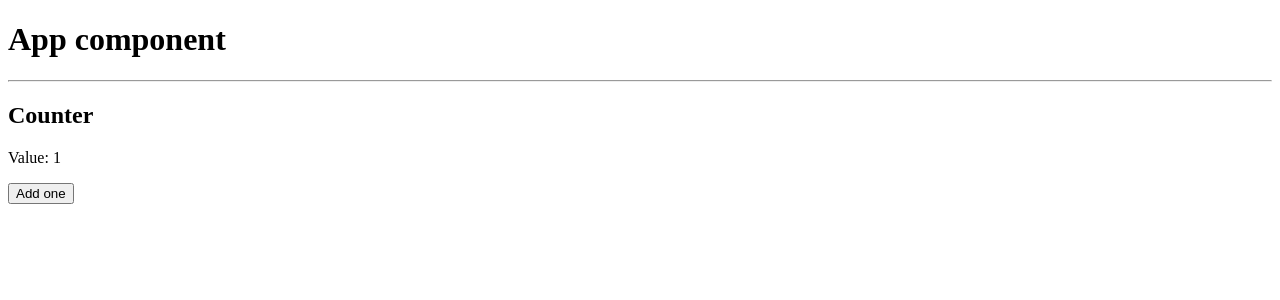
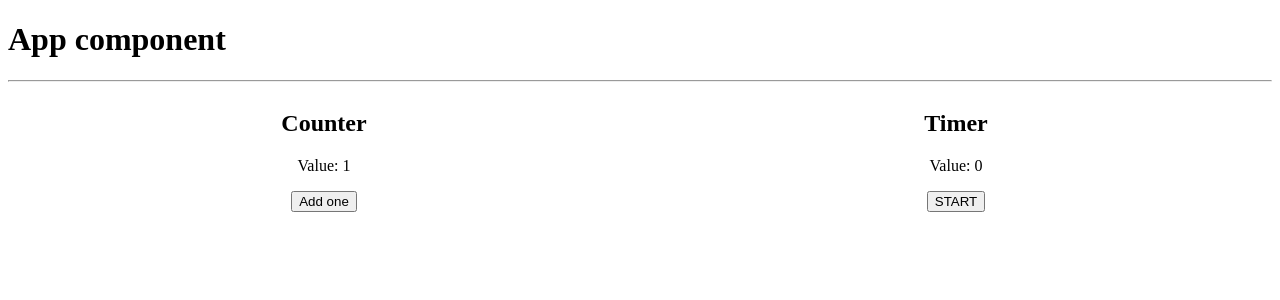
Before and after one commit to Dahc36/react-tutorial, a React (Create React App) app: page / in a window 1280 px wide. Shown: the top 300 px of the page. Built offline with nearby package versions, Linux system fonts and the light colour scheme.

Commit message:
ADD: Timer

```diff
--- a/src/App.js
+++ b/src/App.js
@@ -1,6 +1,7 @@
 import React, { Fragment } from 'react';
 
 import Counter from 'components/Counter/containers/Counter';
+import Timer from 'components/Counter/containers/Timer';
 
 const App = function() {
   return (
@@ -8,6 +9,7 @@ const App = function() {
       <h1>App component</h1>
       <hr />
       <Counter />
+      <Timer />
     </Fragment>
   );
 };
--- a/src/components/Counter/containers/Counter.js
+++ b/src/components/Counter/containers/Counter.js
@@ -16,10 +16,10 @@ class ContainerCounter extends Component {
   render() {
     return (
       <PresentationCounter
+        clickLabel="Add one"
+        label="Counter"
+        onClick={this.handleClick}
         value={this.state.value}
-        label="Counter"
-        clickLabel="Add one"
-        onClick={this.handleClick}
       />
     );
   }
--- /dev/null
+++ b/src/components/Counter/containers/Timer.js
@@ -0,0 +1,44 @@
+import React, { Component } from 'react';
+
+import PresentationCounter from 'components/Counter';
+
+class ContainerTimer extends Component {
+  state = {
+    timeout: null,
+    timerStarted: false,
+    value: 0,
+  }
+
+  handleClick = _ => {
+    if (this.state.timerStarted) {
+      clearInterval(this.state.timeout);
+      this.setState(_ => ({
+        timeout: null,
+        timerStarted: false,
+      }));
+    } else {
+      const timeout = setInterval(_ => {
+        this.setState(state => ({
+          value: state.value + 0.1,
+        }));
+      }, 100);
+      this.setState(_ => ({
+        timeout,
+        timerStarted: true,
+      }));
+    }
+  }
+
+  render() {
+    return (
+      <PresentationCounter
+        clickLabel={this.state.timerStarted ? 'STOP' : 'START'}
+        label="Timer"
+        onClick={this.handleClick}
+        value={Math.round(this.state.value * 10) / 10}
+      />
+    );
+  }
+};
+
+export default ContainerTimer;
--- a/src/components/Counter/index.js
+++ b/src/components/Counter/index.js
@@ -5,7 +5,13 @@ import Values from './Values';
 
 const Counter = function(props) {
   return (
-    <div>
+    <div
+      style={{
+        display: 'inline-block',
+        textAlign: 'center',
+        width: '50%',
+      }}
+    >
       <h2>{props.label}</h2>
       <Values value={props.value} />
       <Buttons label={props.clickLabel} onClick={props.onClick} />
```
